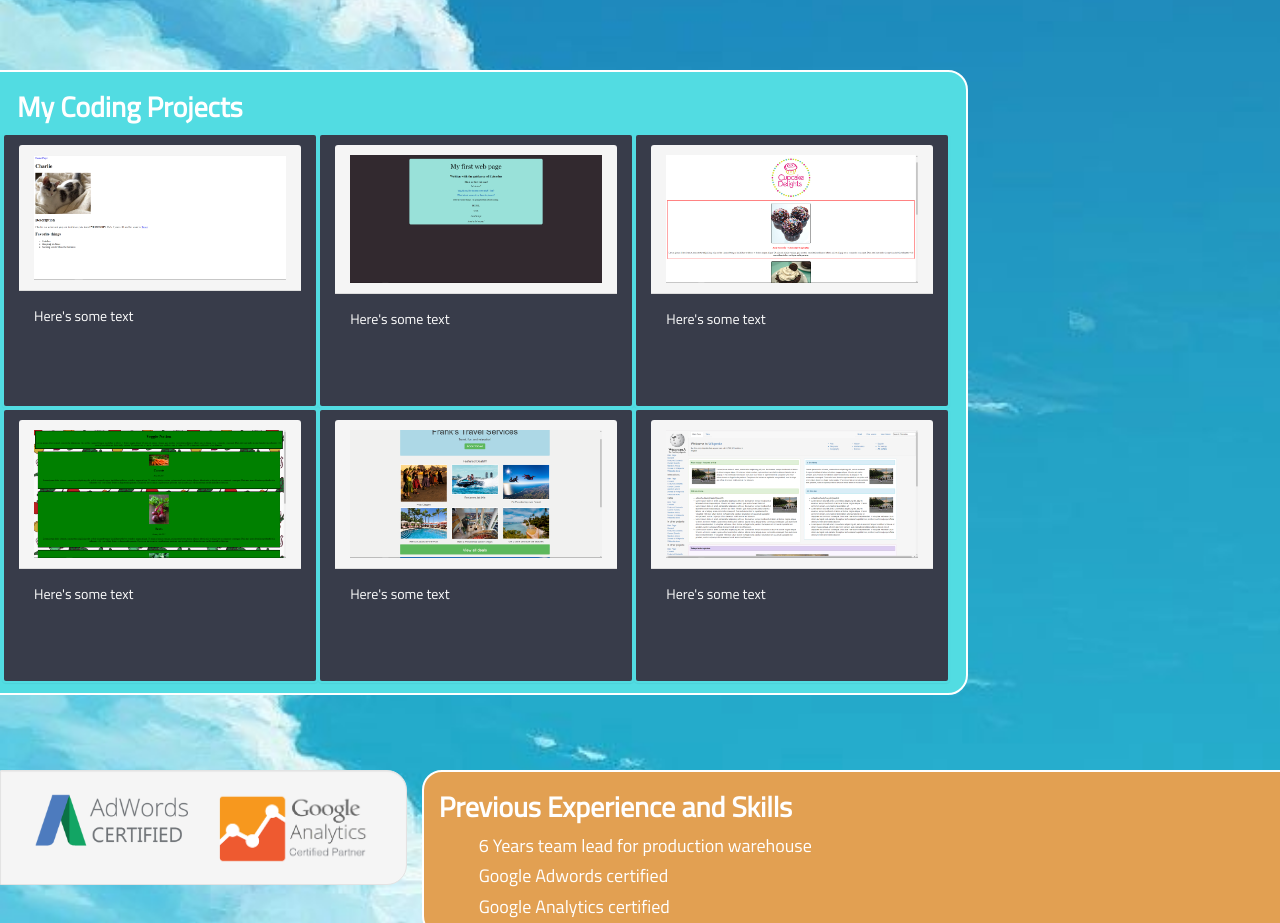
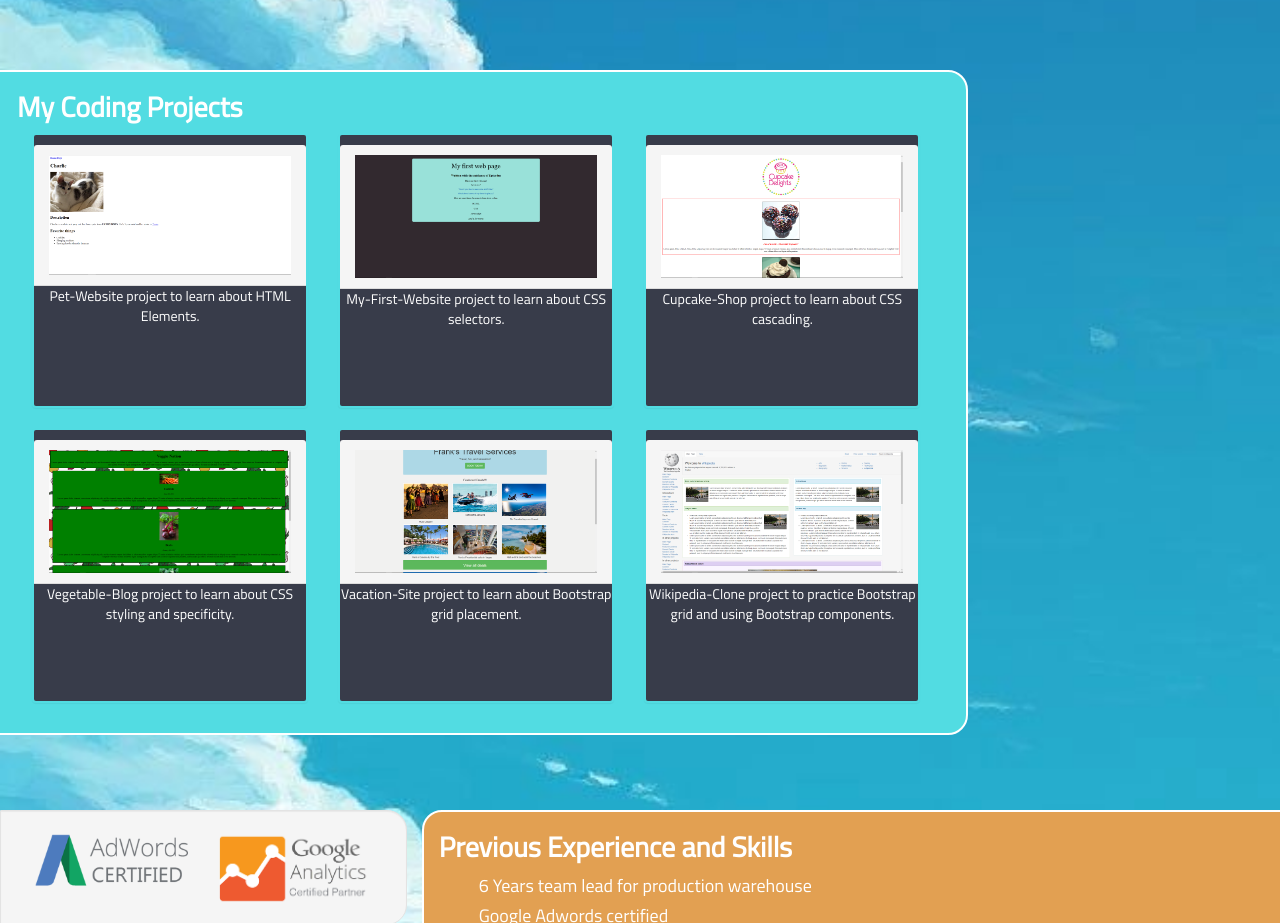
Before and after one commit to wchamberlain89/Portfolio, a plain HTML site: page index.html in a window 1280 px wide. Shown: the part 520-1443 px from the top of the page. Drawn offline with nearby package versions, Linux system fonts and the light colour scheme.

Commit message:
it will have descriptions for website projects

```diff
--- a/css/styles.css
+++ b/css/styles.css
@@ -84,15 +84,16 @@ video {
 	background-color: #383c4a;
 	border: 2px solid #52dce2;
 	height: 275px;
-	margin-bottom: 0;
 }
 
 .panel-heading {
 	margin-top: 10px;
 }
 
-.panel-body {
-	margin-bottom: 5px;
+.panel .panel-body {
+	margin: 0;
+	padding: 0;
+	text-align: center;
 }
 
 .experience-container {
--- a/index.html
+++ b/index.html
@@ -34,91 +34,88 @@
 
 				<h3>My Coding Projects</h3>
 
-				<div class='row'>
 
-					<div class='col-md-4 panel panel-default'>
+
+					<div class='col-md-4'>
+						<div class='panel panel-default'>
 							<div class='panel-heading'>
 								<a href="https://wchamberlain89.github.io/pet-website/" target="_blank">
 									<img src="imgs/pet-site.png">
 								</a>
 							</div>
 							<div class='panel-body'>
-							<p>
-								Here's some text
-							</p>
+								Pet-Website project to learn about HTML Elements.
+							</div>
 						</div>
 					</div>
 
-					<div class='col-md-4 panel panel-default'>
+					<div class='col-md-4'>
+						<div class='panel panel-default'>
 							<div class='panel-heading'>
 								<a href="https://wchamberlain89.github.io/my-first-webpage/" target="_blank">
 									<img src="imgs/first.png">
 								</a>
 							</div>
 							<div class='panel-body'>
-							<p>
-								Here's some text
-							</p>
+								My-First-Website project to learn about CSS selectors.
+							</div>
 						</div>
 					</div>
 
-					<div class='col-md-4 panel panel-default'>
+					<div class='col-md-4'>
+						<div class='panel panel-default'>
 							<div class='panel-heading'>
 								<a href="https://wchamberlain89.github.io/cupcake-shop/" target="_blank">
 									<img src="imgs/cupcake.png">
 								</a>
 							</div>
 							<div class='panel-body'>
-							<p>
-								Here's some text
-							</p>
+								Cupcake-Shop project to learn about CSS cascading.
+							</div>
 						</div>
 					</div>
 
-				</div>
 
-				<div class='row'>
-
-					<div class='col-md-4 panel panel-default'>
+						<div class='col-md-4'>
+							<div class='panel panel-default'>
 								<div class='panel-heading'>
 									<a href="https://wchamberlain89.github.io/blog-site/" target="_blank">
 										<img src="imgs/blog.png">
 									</a>
 								</div>
 								<div class='panel-body'>
-							<p>
-								Here's some text
-							</p>
+									Vegetable-Blog project to learn about CSS styling and specificity.
+								</div>
 							</div>
 						</div>
 
-					<div class='col-md-4 panel panel-default'>
+						<div class='col-md-4'>
+							<div class='panel panel-default'>
 								<div class='panel-heading'>
 									<a href="https://wchamberlain89.github.io/vacation-site/" target="_blank">
 										<img src="imgs/travel.png">
 									</a>
 								</div>
 								<div class='panel-body'>
-							<p>
-								Here's some text
-							</p>
+									Vacation-Site project to learn about Bootstrap grid placement.
+								</div>
 							</div>
 						</div>
 
-					<div class='col-md-4 panel panel-default'>
+						<div class='col-md-4'>
+							<div class='panel panel-default'>
 								<div class='panel-heading'>
 									<a href="https://wchamberlain89.github.io/wiki-clone/" target="_blank">
 										<img src="imgs/wiki.png">
 									</a>
 								</div>
 								<div class='panel-body'>
-							<p>
-								Here's some text
-							</p>
+									Wikipedia-Clone project to practice Bootstrap grid and using Bootstrap components.
+								</div>
 							</div>
 						</div>
 
-				</div>
+
 
 					</div>
 				</div>
```
Lines whose indentation alone changed are shown as unchanged.
